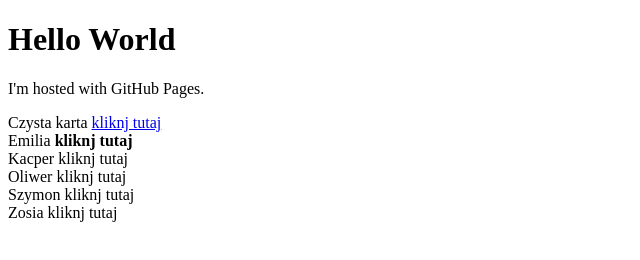
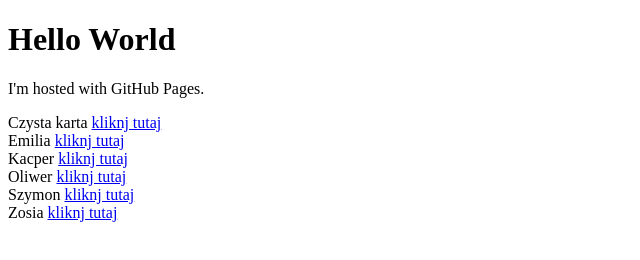
Before and after one commit to dyrdus/dyrdus.github.io, a plain HTML site: page index.html in a window 1280 px wide. Shown: the whole page, without its empty margins (0-640 px from the left). Drawn offline with Linux system fonts and the light colour scheme.

Commit message:
Update index.html

```diff
--- a/index.html
+++ b/index.html
@@ -9,23 +9,23 @@ Czysta karta
 kliknj tutaj</a>
 </br>
 Emilia
-<b href="https://dyrdus.github.io/karty_postaci/Emilia.pdf" target="_blank">
-kliknj tutaj</b>
+<a href="https://dyrdus.github.io/karty_postaci/Emilia.pdf" target="_blank">
+kliknj tutaj</a>
 </br>
 Kacper
-<c href="https://dyrdus.github.io/karty_postaci/Kacper.pdf" target="_blank">
-kliknj tutaj</c>
+<a href="https://dyrdus.github.io/karty_postaci/Kacper.pdf" target="_blank">
+kliknj tutaj</a>
 </br>
 Oliwer
-<d href="https://dyrdus.github.io/karty_postaci/Oliwer.pdf" target="_blank">
-kliknj tutaj</d>
+<a href="https://dyrdus.github.io/karty_postaci/Oliwer.pdf" target="_blank">
+kliknj tutaj</a>
 </br>
 Szymon
-<e href="https://dyrdus.github.io/karty_postaci/Szymon.pdf" target="_blank">
-kliknj tutaj</e>
+<a href="https://dyrdus.github.io/karty_postaci/Szymon.pdf" target="_blank">
+kliknj tutaj</a>
 </br>
 Zosia
-<f href="https://dyrdus.github.io/karty_postaci/Zosia.pdf" target="_blank">
-kliknj tutaj</f>
+<a href="https://dyrdus.github.io/karty_postaci/Zosia.pdf" target="_blank">
+kliknj tutaj</a>
 </body>
 </html>
```
